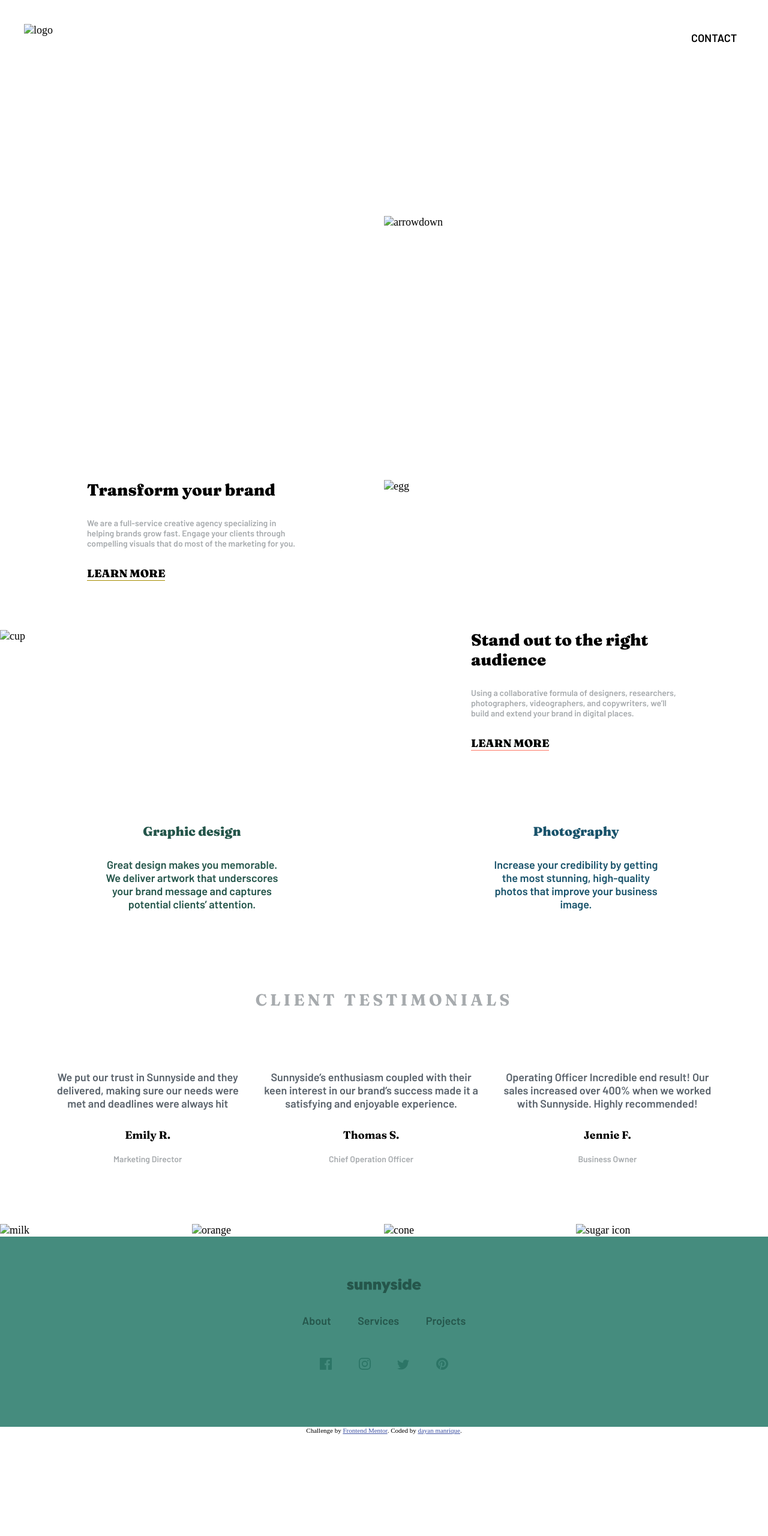
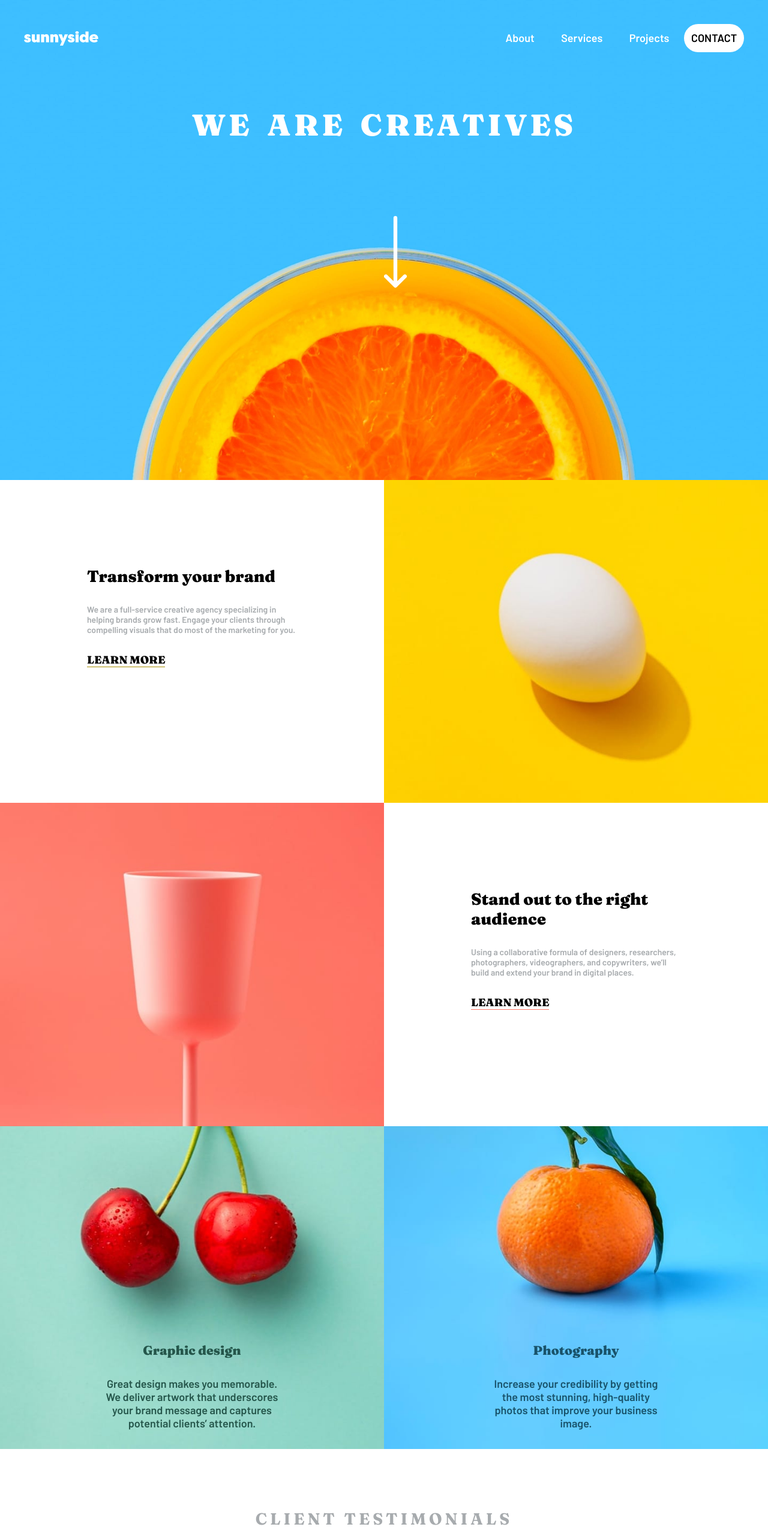
Before and after one commit to mellito/sunnylandingexercise, a plain HTML site: page docs/index.html in a window 1280 px wide. Shown: the top 2560 px of the page at 60% size. Before the commit the page ends 2390 px from the top, so only its background shows below. Drawn offline with Linux system fonts and the light colour scheme; the site is published under a folder, as on GitHub Pages, so addresses that start at the root find nothing.

Commit message:
changing path of all img

```diff
--- a/docs/data.js
+++ b/docs/data.js
@@ -1,20 +1,20 @@
 const testimonial = [
   {
-    Image: "/docs/images/image-emily.jpg",
+    Image: "./images/image-emily.jpg",
     testimonial:
       "We put our trust in Sunnyside and they delivered, making sure our needs were met and deadlines were always hit",
     name: "Emily R.",
     profession: "Marketing Director",
   },
   {
-    Image: "/docs/images/image-thomas.jpg",
+    Image: "./images/image-thomas.jpg",
     testimonial:
       "Sunnyside’s enthusiasm coupled with their keen interest in our brand’s success made it a satisfying and enjoyable experience.",
     name: "Thomas S.",
     profession: "Chief Operation Officer",
   },
   {
-    Image: "/docs/images/image-jennie.jpg",
+    Image: "./images/image-jennie.jpg",
     testimonial:
       "Operating Officer Incredible end result! Our sales increased over 400% when we worked with Sunnyside. Highly recommended!",
     name: "Jennie F.",
--- a/docs/index.css
+++ b/docs/index.css
@@ -33,7 +33,7 @@ body {
 /*HEADER*/
 .header-container {
   position: relative;
-  background: url("/docs/images/desktop/image-header.jpg") no-repeat center;
+  background: url("./images/desktop/image-header.jpg") no-repeat center;
   background-size: cover;
   height: 100vh;
   width: 100%;
@@ -175,8 +175,7 @@ body {
   border-bottom: 5px ridge var(--Softred);
 }
 .main-container section:nth-child(5) {
-  background: url("/docs/images/desktop/image-graphic-design.jpg") no-repeat
-    center;
+  background: url("./images/desktop/image-graphic-design.jpg") no-repeat center;
   background-size: cover;
   width: 100%;
   height: 100%;
@@ -186,7 +185,7 @@ body {
 }
 
 .main-container section:nth-child(6) {
-  background: url("/docs/images/desktop/image-photography.jpg") no-repeat center;
+  background: url("./images/desktop/image-photography.jpg") no-repeat center;
   background-size: cover;
   width: 100%;
   height: 100%;
--- a/docs/index.html
+++ b/docs/index.html
@@ -30,7 +30,7 @@
   <body>
     <header class="header-container">
       <nav class="header-navbar">
-        <img src="/docs/images/logo.svg" alt="logo" />
+        <img src="./images/logo.svg" alt="logo" />
 
         <ul>
           <li>
@@ -47,14 +47,10 @@
           </li>
         </ul>
 
-        <img
-          src="/docs/images/icon-hamburger.svg"
-          alt="menu"
-          class="menulogo"
-        />
+        <img src="./images/icon-hamburger.svg" alt="menu" class="menulogo" />
       </nav>
       <h1>We are creatives</h1>
-      <img src="/docs/images/icon-arrow-down.svg" alt="arrowdown" />
+      <img src="./images/icon-arrow-down.svg" alt="arrowdown" />
     </header>
 
     <main>
@@ -71,10 +67,10 @@
           </article>
         </section>
         <section>
-          <img src="/docs/images/desktop/image-transform.jpg" alt="egg" />
+          <img src="./images/desktop/image-transform.jpg" alt="egg" />
         </section>
         <section>
-          <img src="/docs/images/desktop/image-stand-out.jpg" alt="cup" />
+          <img src="./images/desktop/image-stand-out.jpg" alt="cup" />
         </section>
         <section>
           <article>
@@ -110,14 +106,11 @@
       </section>
 
       <section class="main-img">
+        <img src="./images/desktop/image-gallery-milkbottles.jpg" alt="milk" />
+        <img src="./images/desktop/image-gallery-orange.jpg" alt="orange" />
+        <img src="./images/desktop/image-gallery-cone.jpg" alt="cone" />
         <img
-          src="/docs/images/desktop/image-gallery-milkbottles.jpg"
-          alt="milk"
-        />
-        <img src="/docs/images/desktop/image-gallery-orange.jpg" alt="orange" />
-        <img src="/docs/images/desktop/image-gallery-cone.jpg" alt="cone" />
-        <img
-          src="/docs/images/desktop/image-gallery-sugarcubes.jpg"
+          src="./images/desktop/image-gallery-sugarcubes.jpg"
           alt="sugar icon"
         />
       </section>
```
